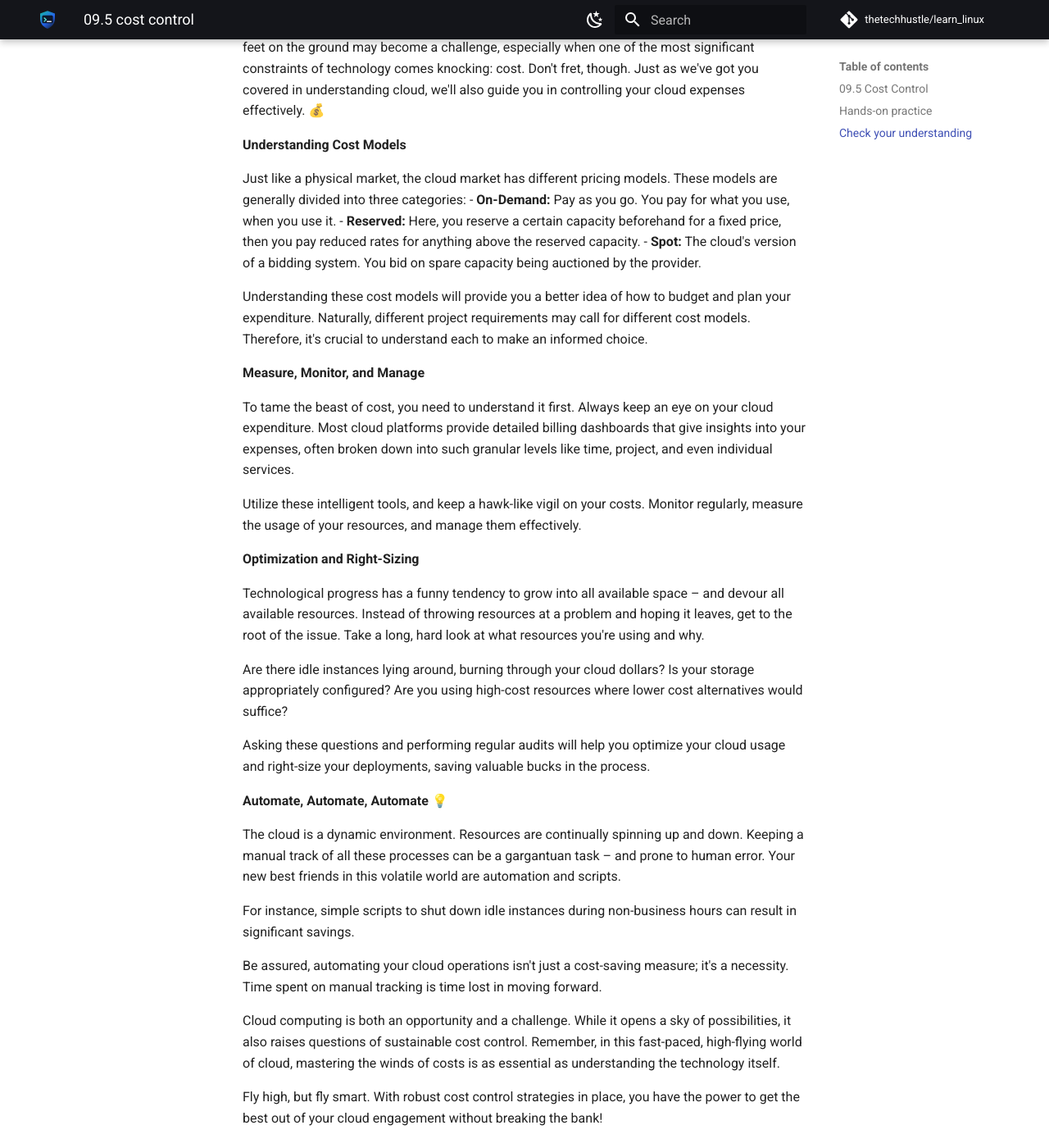
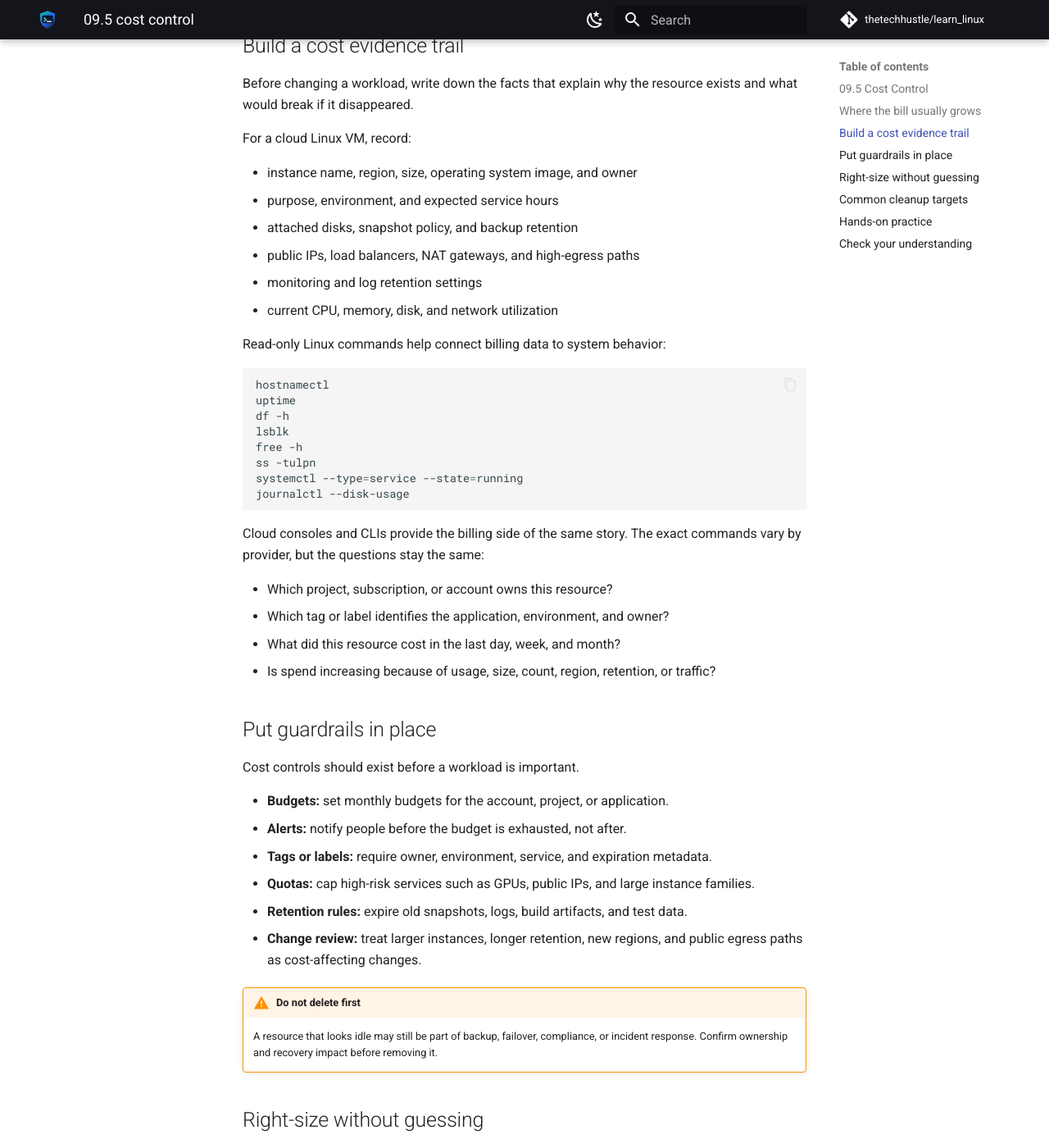
Before and after one commit to thetechhustle/learn_linux, an MkDocs documentation site: the page built from docs/lessons/09_cloud_computing/09.5_cost_control.md, in a window 1280 px wide and 1400 px high, scrolled down 1133 px. Shown: the whole window at 82% size. Built offline with MkDocs 1.6.1 and Material for MkDocs 9.7.7, drawn with Linux system fonts in a browser that asks for light colours; comment, search, counter and statistics services are not loaded; some of the changed text lies outside the part shown.

Commit message:
Improve Chapter 09 cost control lesson (#70)
Co-authored-by: Jules Ai <jules@Juless-Air.ts.net lan>

````diff
--- a/docs/lessons/09_cloud_computing/09.5_cost_control.md
+++ b/docs/lessons/09_cloud_computing/09.5_cost_control.md
@@ -1,67 +1,143 @@
 ## 09.5 Cost Control
 
-
+Cloud cost control is operational hygiene. A Linux system that runs well can still
+surprise the team if nobody watches instance size, storage growth, network
+transfer, snapshots, logs, backups, and idle resources. Your job is to make cost
+visible before it becomes an incident.
 
 !!! abstract "What you will learn"
-    - Explain where **09.5 Cost Control** fits in day-to-day Linux operations.
-    - Use current Linux tooling to inspect, change, and verify the relevant system behavior.
-    - Connect the concept to a real operational scenario: a startup moving one Linux workload from a laptop to a cloud VM.
-
-!!! example "Field story"
-    Imagine a startup moving one Linux workload from a laptop to a cloud VM. Your job is not to memorize a command; it is to build a short evidence trail, choose a low-risk change, and prove whether the system improved.
+    - Identify the cloud resources that commonly create unexpected charges.
+    - Collect evidence before changing instance size, storage, or retention.
+    - Use budgets, alerts, tags, and cleanup reviews to keep a Linux workload predictable.
+    - Explain the tradeoff between saving money and preserving reliability.
 
 !!! success "Operator principle"
-    Match the hosting model to operational responsibility and cost exposure.
+    Treat cost like capacity: measure it, set limits, review changes, and keep rollback options.
+
+## Where the bill usually grows
+
+Most cloud bills are a mix of obvious compute charges and quieter supporting
+services. When a Linux workload moves to the cloud, check these areas first:
+
+- **Compute:** virtual machine size, running hours, autoscaling count, GPU or burstable CPU usage.
+- **Storage:** attached disks, snapshots, object storage, backup vaults, and old images.
+- **Network:** public egress, load balancers, NAT gateways, cross-region traffic, and CDN misses.
+- **Managed services:** databases, queues, Kubernetes clusters, monitoring, logging, and secrets.
+- **Support and licensing:** paid operating system images, marketplace images, enterprise support, and third-party agents.
+
+Do not assume the VM is the expensive part. A small server behind a busy NAT
+gateway, a chatty cross-region backup job, or months of forgotten snapshots can
+cost more than the instance itself.
+
+## Build a cost evidence trail
+
+Before changing a workload, write down the facts that explain why the resource
+exists and what would break if it disappeared.
+
+For a cloud Linux VM, record:
+
+- instance name, region, size, operating system image, and owner
+- purpose, environment, and expected service hours
+- attached disks, snapshot policy, and backup retention
+- public IPs, load balancers, NAT gateways, and high-egress paths
+- monitoring and log retention settings
+- current CPU, memory, disk, and network utilization
+
+Read-only Linux commands help connect billing data to system behavior:
+
+```bash
+hostnamectl
+uptime
+df -h
+lsblk
+free -h
+ss -tulpn
+systemctl --type=service --state=running
+journalctl --disk-usage
+```
+
+Cloud consoles and CLIs provide the billing side of the same story. The exact
+commands vary by provider, but the questions stay the same:
+
+- Which project, subscription, or account owns this resource?
+- Which tag or label identifies the application, environment, and owner?
+- What did this resource cost in the last day, week, and month?
+- Is spend increasing because of usage, size, count, region, retention, or traffic?
+
+## Put guardrails in place
+
+Cost controls should exist before a workload is important.
+
+- **Budgets:** set monthly budgets for the account, project, or application.
+- **Alerts:** notify people before the budget is exhausted, not after.
+- **Tags or labels:** require owner, environment, service, and expiration metadata.
+- **Quotas:** cap high-risk services such as GPUs, public IPs, and large instance families.
+- **Retention rules:** expire old snapshots, logs, build artifacts, and test data.
+- **Change review:** treat larger instances, longer retention, new regions, and public egress paths as cost-affecting changes.
+
+!!! warning "Do not delete first"
+    A resource that looks idle may still be part of backup, failover, compliance,
+    or incident response. Confirm ownership and recovery impact before removing it.
+
+## Right-size without guessing
+
+Right-sizing means matching resources to observed demand. It does not mean making
+everything as small as possible.
+
+Use this order:
+
+1. **Measure:** collect CPU, memory, disk, and network usage over a representative period.
+2. **Classify:** decide whether the workload is steady, bursty, seasonal, or temporary.
+3. **Preview:** estimate the cost difference between the current size and candidate sizes.
+4. **Schedule:** make the change during a maintenance window if performance risk exists.
+5. **Verify:** compare application health, system metrics, and cost after the change.
+
+For Linux VMs, avoid shrinking based on CPU alone. Memory pressure, disk I/O,
+network throughput, and application latency can be the real limit.
+
+## Common cleanup targets
+
+These items often survive long after they are useful:
+
+- stopped instances that still have paid disks
+- unattached disks and public IP addresses
+- obsolete machine images and snapshots
+- load balancers with no healthy targets
+- development databases left running overnight
+- old Kubernetes clusters, node pools, and persistent volumes
+- debug log retention set to months instead of days
+- object storage buckets with no lifecycle policy
+
+Keep a cleanup log. Record what you removed, who approved it, and how to restore
+it if the decision was wrong.
 
 ## Hands-on practice
 
-Run these on a disposable VM, container, or lab machine unless the lesson explicitly says otherwise.
+Use a disposable cloud account, free-tier lab, or local notes from a fake billing
+scenario. Do not run cleanup commands against a production account for practice.
 
-1. Inspect the current state with a read-only command related to this topic.
-2. Save the command and output in a short lab note.
-3. Make one reversible change or simulate the change in a sandbox.
-4. Re-run the inspection and explain what changed.
+1. Choose one Linux VM or write a short mock inventory entry for one.
+2. Record its owner, purpose, region, size, disks, public access path, and backup policy.
+3. Run read-only Linux inspection commands such as `df -h`, `lsblk`, `free -h`, and `journalctl --disk-usage`.
+4. Identify three possible cost drivers and mark each as keep, resize, investigate, or remove.
+5. Draft one budget alert and one tag policy that would make this workload easier to manage.
+6. Write a short handoff note explaining the safest next cost-control action.
+
+Example handoff:
+
+```text
+Workload: staging-web-01
+Owner: web platform team
+Evidence: low CPU for 14 days, 80 GiB disk 22 percent used, debug logs using 6.4 GiB
+Risk: staging is used during release testing, so do not delete
+Next action: reduce log retention from 30 days to 7 days, then review disk size next week
+Rollback: restore previous retention value if troubleshooting needs longer history
+```
 
 ## Check your understanding
 
-- What evidence would tell you that this system is healthy?
-- What is the riskiest command in this lesson, and how would you make it safer?
-- How would you explain section 9.5 to a teammate during an incident handoff?
-
-
-Getting carried away with the exciting potential of cloud computing can be easy, but keeping our feet on the ground may become a challenge, especially when one of the most significant constraints of technology comes knocking: cost. Don't fret, though. Just as we've got you covered in understanding cloud, we'll also guide you in controlling your cloud expenses effectively. 💰
-
-**Understanding Cost Models**
-
-Just like a physical market, the cloud market has different pricing models. These models are generally divided into three categories:
-- **On-Demand:** Pay as you go. You pay for what you use, when you use it.
-- **Reserved:** Here, you reserve a certain capacity beforehand for a fixed price, then you pay reduced rates for anything above the reserved capacity.
-- **Spot:** The cloud's version of a bidding system. You bid on spare capacity being auctioned by the provider.
-
-Understanding these cost models will provide you a better idea of how to budget and plan your expenditure. Naturally, different project requirements may call for different cost models. Therefore, it's crucial to understand each to make an informed choice.
-
-**Measure, Monitor, and Manage**
-
-To tame the beast of cost, you need to understand it first. Always keep an eye on your cloud expenditure. Most cloud platforms provide detailed billing dashboards that give insights into your expenses, often broken down into such granular levels like time, project, and even individual services.
-
-Utilize these intelligent tools, and keep a hawk-like vigil on your costs. Monitor regularly, measure the usage of your resources, and manage them effectively.
-
-**Optimization and Right-Sizing**
-
-Technological progress has a funny tendency to grow into all available space – and devour all available resources. Instead of throwing resources at a problem and hoping it leaves, get to the root of the issue. Take a long, hard look at what resources you're using and why.
-
-Are there idle instances lying around, burning through your cloud dollars? Is your storage appropriately configured? Are you using high-cost resources where lower cost alternatives would suffice?
-
-Asking these questions and performing regular audits will help you optimize your cloud usage and right-size your deployments, saving valuable bucks in the process.
-
-**Automate, Automate, Automate 💡**
-
-The cloud is a dynamic environment. Resources are continually spinning up and down. Keeping a manual track of all these processes can be a gargantuan task – and prone to human error. Your new best friends in this volatile world are automation and scripts.
-
-For instance, simple scripts to shut down idle instances during non-business hours can result in significant savings.
-
-Be assured, automating your cloud operations isn't just a cost-saving measure; it's a necessity. Time spent on manual tracking is time lost in moving forward.
-
-Cloud computing is both an opportunity and a challenge. While it opens a sky of possibilities, it also raises questions of sustainable cost control. Remember, in this fast-paced, high-flying world of cloud, mastering the winds of costs is as essential as understanding the technology itself.
-
-Fly high, but fly smart. With robust cost control strategies in place, you have the power to get the best out of your cloud engagement without breaking the bank!
+- Why can a stopped VM still cost money?
+- Which cost drivers are visible from inside Linux, and which require provider billing data?
+- Why should budgets and alerts exist before a cleanup project starts?
+- What evidence would you collect before reducing an instance size?
+- When is a higher-cost resource the correct operational choice?
````
